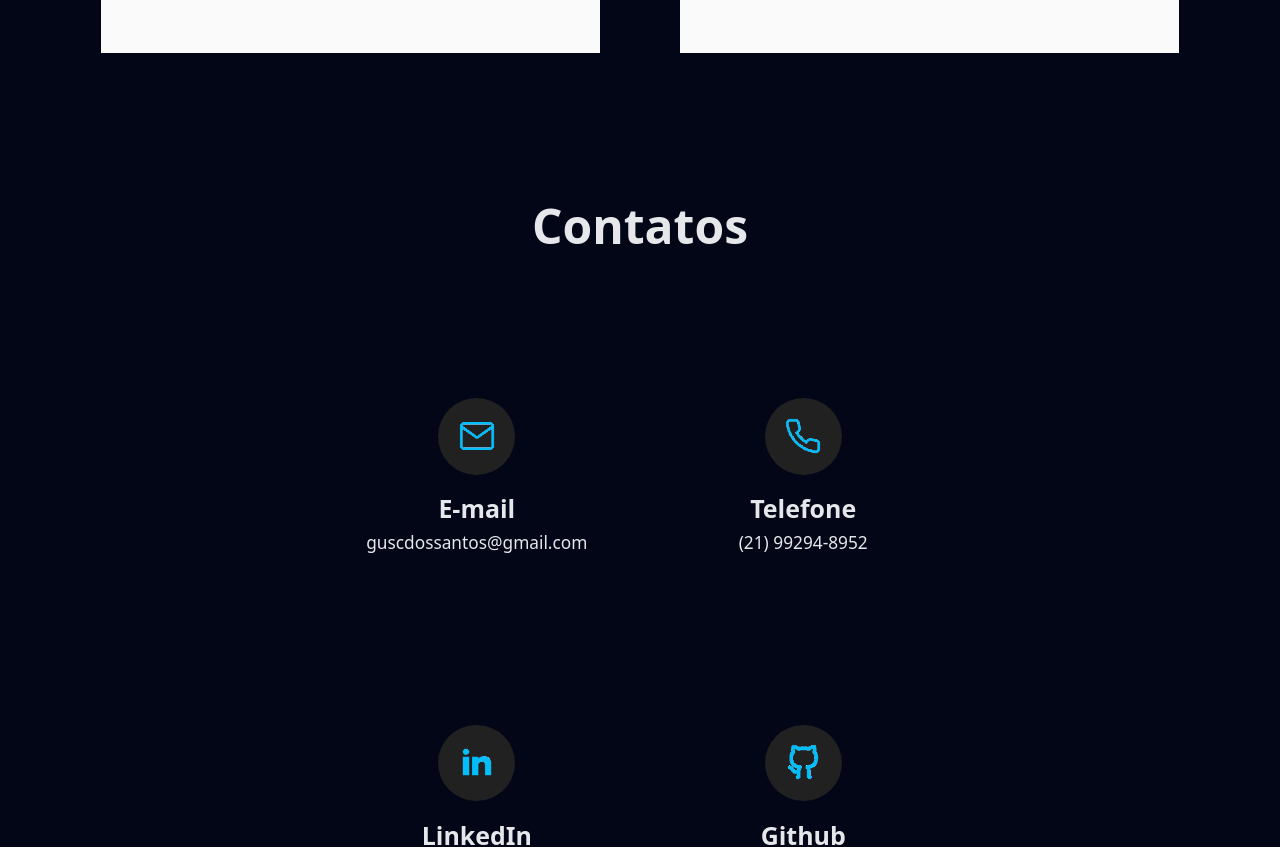
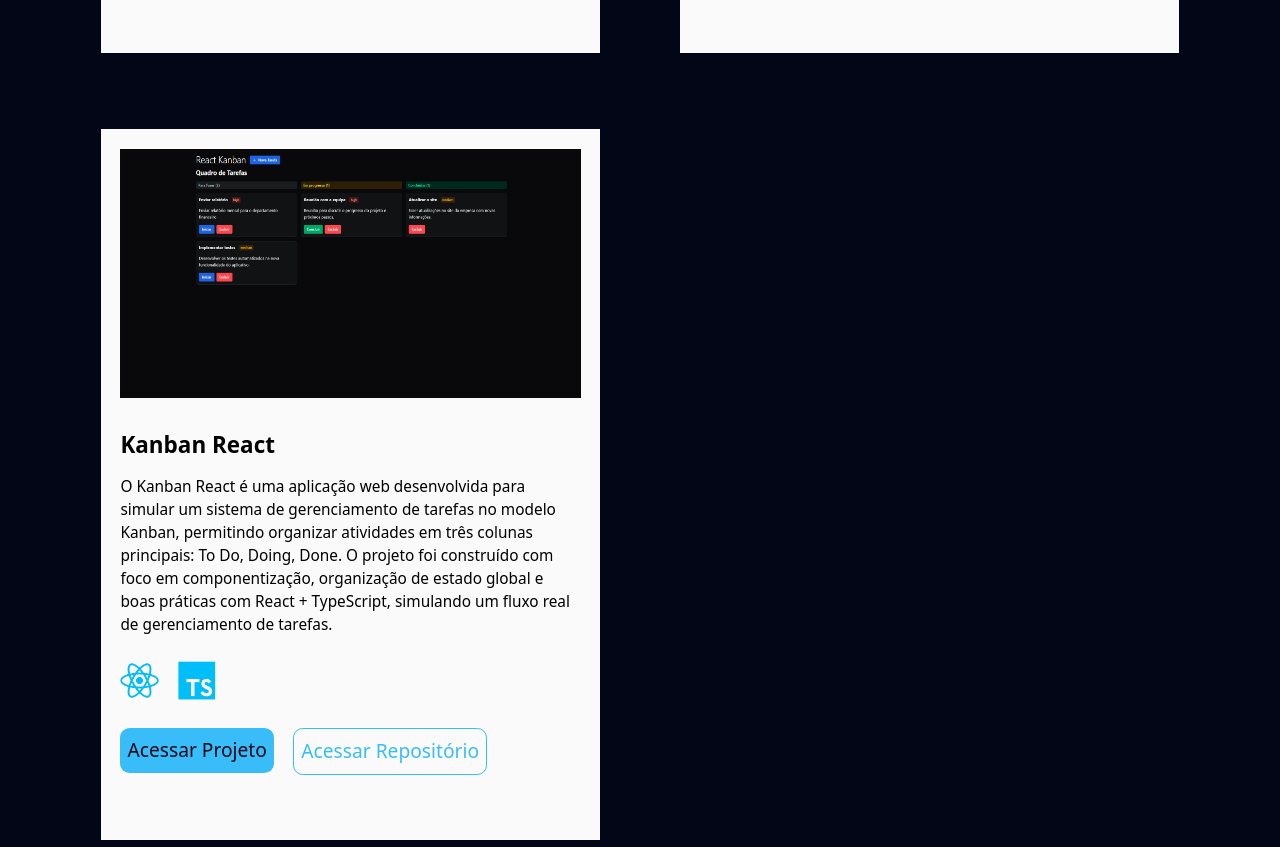
Before and after one commit to gustavocsantos-dev/portfolio, a React (Vite) app: page / in a window 1280 px wide. Shown: the part 2840-3687 px from the top of the page. Built offline with nearby package versions, Linux system fonts and the light colour scheme.

Commit message:
add project

```diff
--- a/components/ProjectItem.jsx
+++ b/components/ProjectItem.jsx
@@ -4,6 +4,7 @@ import "../styles/ProjectItem.css"
 export default function ProjectIem(props){
 
     const [isOpen, setIsOpen] = useState(false)
+
 
     return(
         <>
@@ -24,9 +25,9 @@ export default function ProjectIem(props){
                 </section>
 
                 <section className="projectTechs">
-                    <img src={props.tech1} alt="tech-icon" className="tech"/>
-                    <img src={props.tech2} alt="tech-icon" className="tech"/>
-                    <img src={props.tech3} alt="tech-icon" className="tech"/>
+                    {props.tech1 && <img src={props.tech1} alt="tech-icon" className="tech"/>}
+                    {props.tech2 && <img src={props.tech2} alt="tech-icon" className="tech"/>}
+                    {props.tech3 && <img src={props.tech3} alt="tech-icon" className="tech"/>}
                 </section>
 
                 <section className="projectButtons">
--- a/components/Projects.jsx
+++ b/components/Projects.jsx
@@ -3,8 +3,12 @@ import ProjectIem from "../components/ProjectItem"
 import { useRevealOnScroll } from "../hooks/useRevealOnScroll"
 import wizardzPreview from "/preview-wizardz.png"
 import simulabPreview from "/preview-simulab.png"
+import kanbanPreview from "/kanban-preview.png"
 import htmlImg from "/html.png"
 import cssImg from "/css.png"
+import reactImg from "/react.png"
+import typescript from "/typescript.png"
+import nodeImg from "/node.png"
 import javascriptImg from "/javascript.png"
 
 export default function Projects(){
@@ -34,6 +38,15 @@ export default function Projects(){
                     project="https://simulab-black.vercel.app/"
                     repo="https://github.com/gustavocsantos-dev/simulab"
                 />
+                <ProjectIem
+                    src={kanbanPreview}
+                    title="Kanban React"
+                    description="O Kanban React é uma aplicação web desenvolvida para simular um sistema de gerenciamento de tarefas no modelo Kanban, permitindo organizar atividades em três colunas principais: To Do, Doing, Done. O projeto foi construído com foco em componentização, organização de estado global e boas práticas com React + TypeScript, simulando um fluxo real de gerenciamento de tarefas."
+                    tech1={reactImg}
+                    tech2={typescript}
+                    project="https://kanban-react-hazel.vercel.app/"
+                    repo="https://github.com/gustavocsantos-dev/kanban-react"
+                />
             </div>
         </div>
     )
```
Also changed, not shown: public/kanban-preview.png (added).
